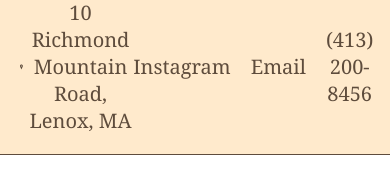
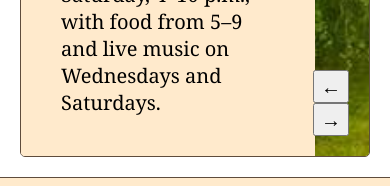
Before and after one commit to tophtucker/appletreeinn, a SvelteKit app: page / in a window 390 px wide. Shown: the part 1366-1552 px from the top of the page. Built offline with nearby package versions, Linux system fonts and the light colour scheme.

Commit message:
new intro section grid, not mobile yet

```diff
--- a/src/routes/+page.svelte
+++ b/src/routes/+page.svelte
@@ -3,6 +3,7 @@
 	import { buildings } from '$lib/index.js';
 	import Header from './Header.svelte';
 	import Footer from './Footer.svelte';
+	import Slideshow from './Slideshow.svelte';
 
 	const defaultTab = buildings[0].id;
 	let tab = $state($page.url.hash.slice(1) || defaultTab);
@@ -22,6 +23,7 @@
 
 <Header />
 
+<div class="inner">
 	<div class="intro">
 		<article>
 			<p style="font-size: 2em; margin: 0;">The Apple Tree Inn is a small historic hotel in the Berkshires.</p>
@@ -40,6 +42,8 @@
 				p.m., with food from 5–9 and live music on Wednesdays and Saturdays.
 			</p>
 		</article>
+		<Slideshow />
+	</div>
 </div>
 
 <nav>
--- /dev/null
+++ b/src/routes/Slideshow.svelte
@@ -0,0 +1,28 @@
+<script>
+</script>
+
+<div class="slideshow">
+	<img src="./heropics/1.jpg" />
+	<div class="controls">
+		<button>←</button>
+		<button>→</button>
+	</div>
+</div>
+
+<style>
+	.slideshow {
+		position: relative;
+	}
+	.slideshow img {
+		display: block;
+        width: 100%;
+        height: 100%;
+        object-fit: cover;
+        object-position: 50% 50%;
+	}
+	.controls {
+		position: absolute;
+		bottom: 1em;
+		right: 1em;
+	}
+</style>
--- a/static/styles.css
+++ b/static/styles.css
@@ -70,24 +70,17 @@
 }
 
 .intro {
-  display: flex;
-  gap: 2em;
-  justify-content: start;
-  align-items: center;
-  background-image: url("./heropics/1.jpg");
-  background-size: cover;
-  background-position: 50% 50%;
-  padding: 4em var(--gutter) 3em;
-  /* margin-top: -1.4em; */
+  display: grid;
+  grid-template-columns: 2fr 3fr;
+  border-radius: 5px;
+  border: 1px solid var(--brown);
+  overflow: hidden;
 }
 
 .intro article {
   padding: 2em;
-  background: white;
   max-width: 640px;
   background: var(--tan);
-  border-radius: 5px;
-  border: 1px solid var(--brown);
 }
 
 .intro article p:first-child {
```
Lines whose indentation alone changed are shown as unchanged.
